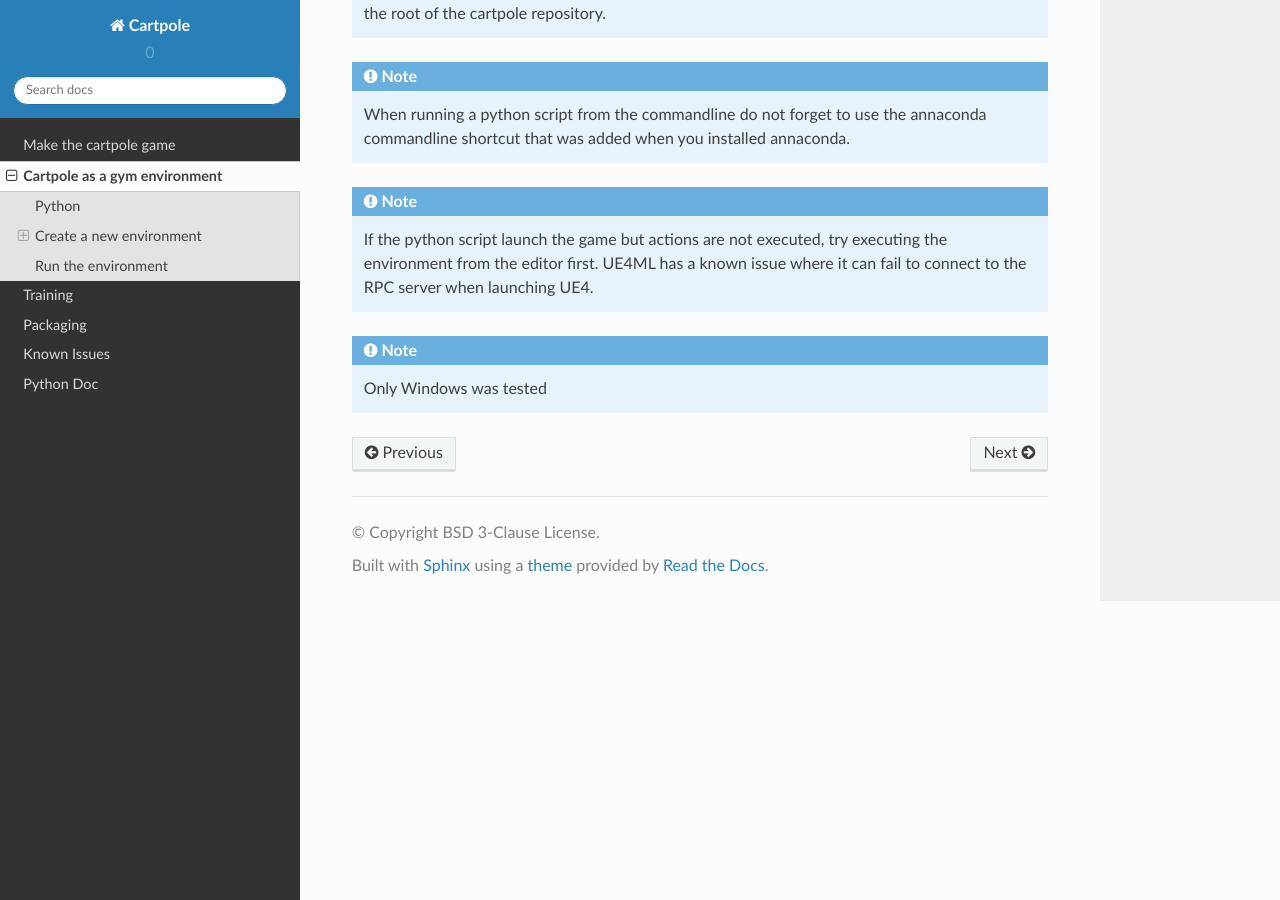
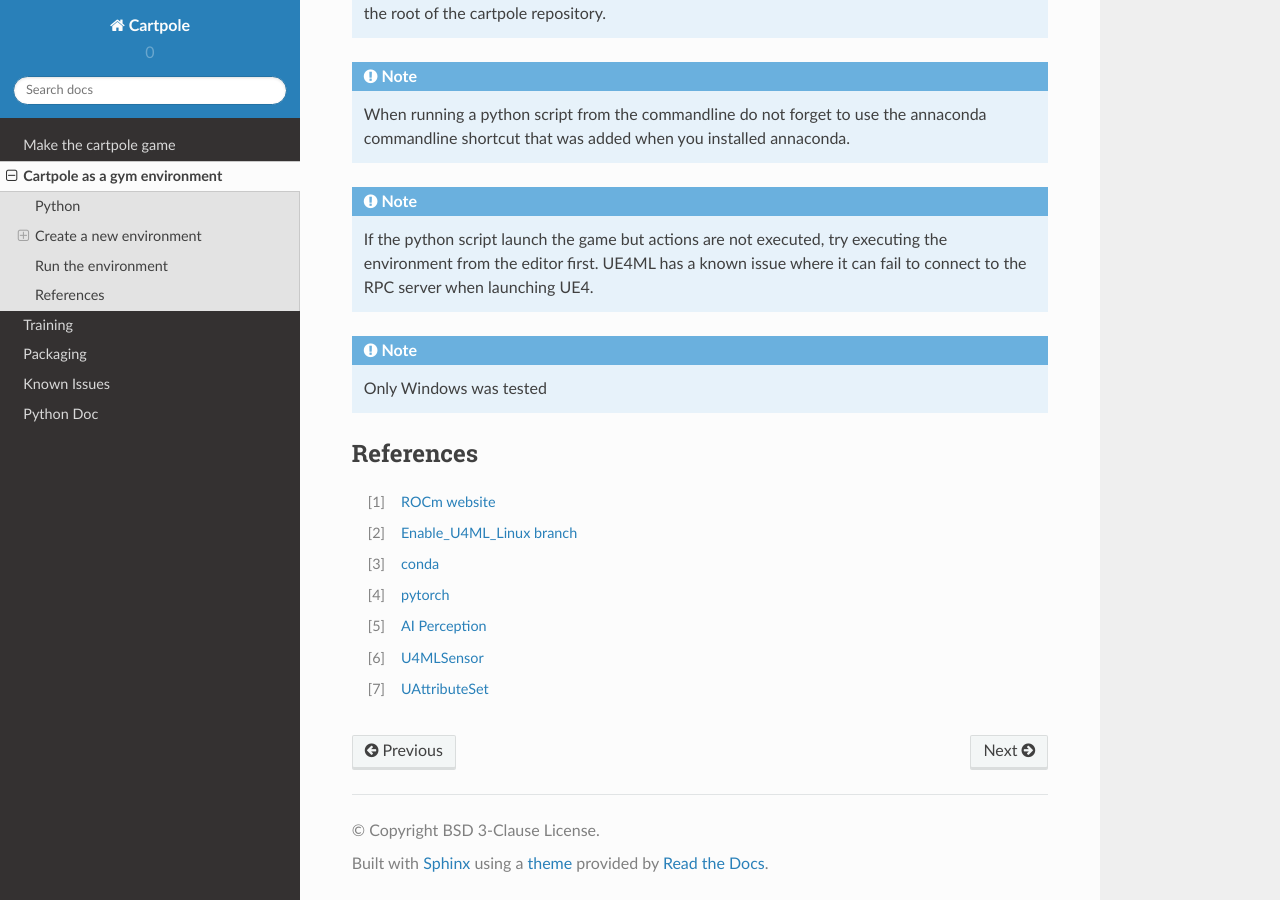
Before and after one commit to Delaunay/cartpole, a Sphinx documentation site: the page built from Docs/src/launching.rst, in a window 1280 px wide and 900 px high, scrolled down 5046 px. Built offline with Sphinx 7.4.7 and the Read the Docs theme 2.0.0, drawn with Linux system fonts in a browser that asks for light colours; pages that are not in the unit, such as notebooks, are missing from menus.

```diff
--- a/Docs/src/issues.rst
+++ b/Docs/src/issues.rst
@@ -10,8 +10,9 @@ Cartpole Bugs
 UE4ML Bugs
 ~~~~~~~~~~
 
-* PlayerController is not set upon level reset. The training script is sending actions but UE4ML agent does nothing
-because his PlayerController reference is null. (mitigated on UE4ML_Tweaks)
+* PlayerController is not set upon level reset.
+  The training script is sending actions but UE4ML agent does nothing
+  because his PlayerController reference is null. (mitigated on UE4ML_Tweaks)
 
 * U4ML does not launch on standalone builds (fixed on UE4ML_Tweaks)
 
--- a/Docs/src/launching.rst
+++ b/Docs/src/launching.rst
@@ -64,7 +64,8 @@ Additionally we will need to set our agent configuration which mainly consist of
 Define the action space
 ^^^^^^^^^^^^^^^^^^^^^^^
 
-The action space is defined by adding `U4MLActuator <https://docs.unrealengine.com/4.27/en-US/API/Plugins/UE4ML/Actuators/>`_ to the agent configuration.
+The action space is defined by adding `U4MLActuator <https://docs.unrealengine.com/4.27/en-US/API/Plugins/UE4ML/Actuators/>`_
+to the agent configuration.
 
 * Available actuators:
 
@@ -98,15 +99,19 @@ since only 1 Axis input that varies between -1 and 1.
 Define the observation space
 ^^^^^^^^^^^^^^^^^^^^^^^^^^^^
 
-The observation space is defined by adding `U4MLSensor <https://docs.unrealengine.com/4.27/en-US/API/Plugins/UE4ML/Sensors/>`_ to the agent configuration.
+The observation space is defined by adding `U4MLSensor <https://docs.unrealengine.com/4.27/en-US/API/Plugins/UE4ML/Sensors/>`_
+to the agent configuration.
 
 * Available sensors:
 
    * AIPerception: hooks itself to the AI Perception system of UE4 (Note this is a Game-AI (Behavior Trees) system not ML-AI system)
 
-      * see `AI Perception <https://docs.unrealengine.com/4.27/en-US/InteractiveExperiences/ArtificialIntelligence/AIPerception/>`_ which include Hearing, Sight, Team (proximity of ally), Touch. Currently only Sight is supported, it is created by the UE4ML system and added to the player controller.
+      * see `AI Perception <https://docs.unrealengine.com/4.27/en-US/InteractiveExperiences/ArtificialIntelligence/AIPerception/>`_
+        which include Hearing, Sight, Team (proximity of ally), Touch. Currently only Sight is supported, it is created by the
+        UE4ML system and added to the player controller.
 
-   * Attribute: listen to attribute change if you are using `UAttributeSet <https://docs.unrealengine.com/4.27/en-US/API/Plugins/GameplayAbilities/UAttributeSet/>`_ for your character.
+   * Attribute: listen to attribute change if you are using
+     `UAttributeSet <https://docs.unrealengine.com/4.27/en-US/API/Plugins/GameplayAbilities/UAttributeSet/>`_ for your character.
    * Camera: Make a camera capture of the scene
    * Input: Capture the inputs
 
@@ -271,3 +276,15 @@ to your cartpole uproject.
 .. note::
 
    Only Windows was tested
+
+
+References
+~~~~~~~~~~
+
+.. [#] `ROCm website <https://rocmdocs.amd.com/en/latest/>`_
+.. [#] `Enable_U4ML_Linux branch <https://github.com/Delaunay/UnrealEngine/tree/Enable_U4ML_Linux>`_
+.. [#] `conda <https://docs.conda.io/en/latest/miniconda.html>`_
+.. [#] `pytorch <https://pytorch.org/get-started/locally/>`_
+.. [#] `AI Perception <https://docs.unrealengine.com/4.27/en-US/InteractiveExperiences/ArtificialIntelligence/AIPerception/>`_
+.. [#] `U4MLSensor <https://docs.unrealengine.com/4.27/en-US/API/Plugins/UE4ML/Sensors/>`_
+.. [#] `UAttributeSet <https://docs.unrealengine.com/4.27/en-US/API/Plugins/GameplayAbilities/UAttributeSet/>`_
--- a/Docs/src/training.rst
+++ b/Docs/src/training.rst
@@ -6,4 +6,10 @@ for simplicity we did a random action at each step.
 Now it is time to train a neural net work that will learn to perform
 the right action given the state of the game.
 
-https://pytorch.org/tutorials/intermediate/reinforcement_q_learning.html
+
+
+
+References
+----------
+
+.. [#] `Q Learning <https://pytorch.org/tutorials/intermediate/reinforcement_q_learning.html>`_
--- a/Source/python/cartpole/train.py
+++ b/Source/python/cartpole/train.py
@@ -266,10 +266,10 @@ def main():
     )
     args = parser.parse_args()
 
-    ue4params = UE4Params(rendering=True, single_thread=True)
+    ue4params = None
 
-    if not args.launch:
-        ue4params = None
+    if args.launch:
+        ue4params = UE4Params(rendering=True, single_thread=True)
 
     with Cartpole(args.project, ue4params=ue4params, server_port=15151) as env:
 
```
Also changed, not shown: Docs/index.rst (+19 -10 lines), Docs/src/game.rst (+8 -4 lines), Docs/src/packaging.rst (+8 -3 lines), README.rst (+7 -2 lines), Source/python/cartpole/env.py (+23 -9 lines).
